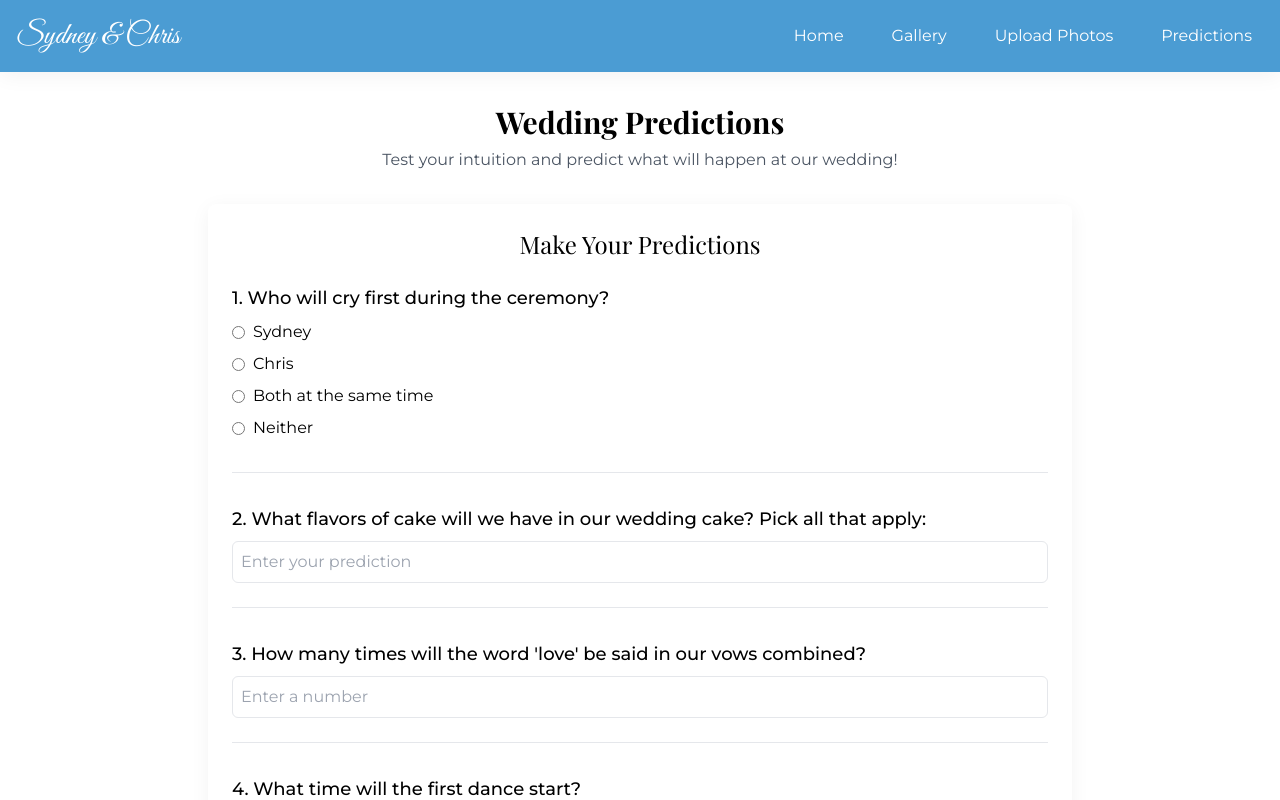
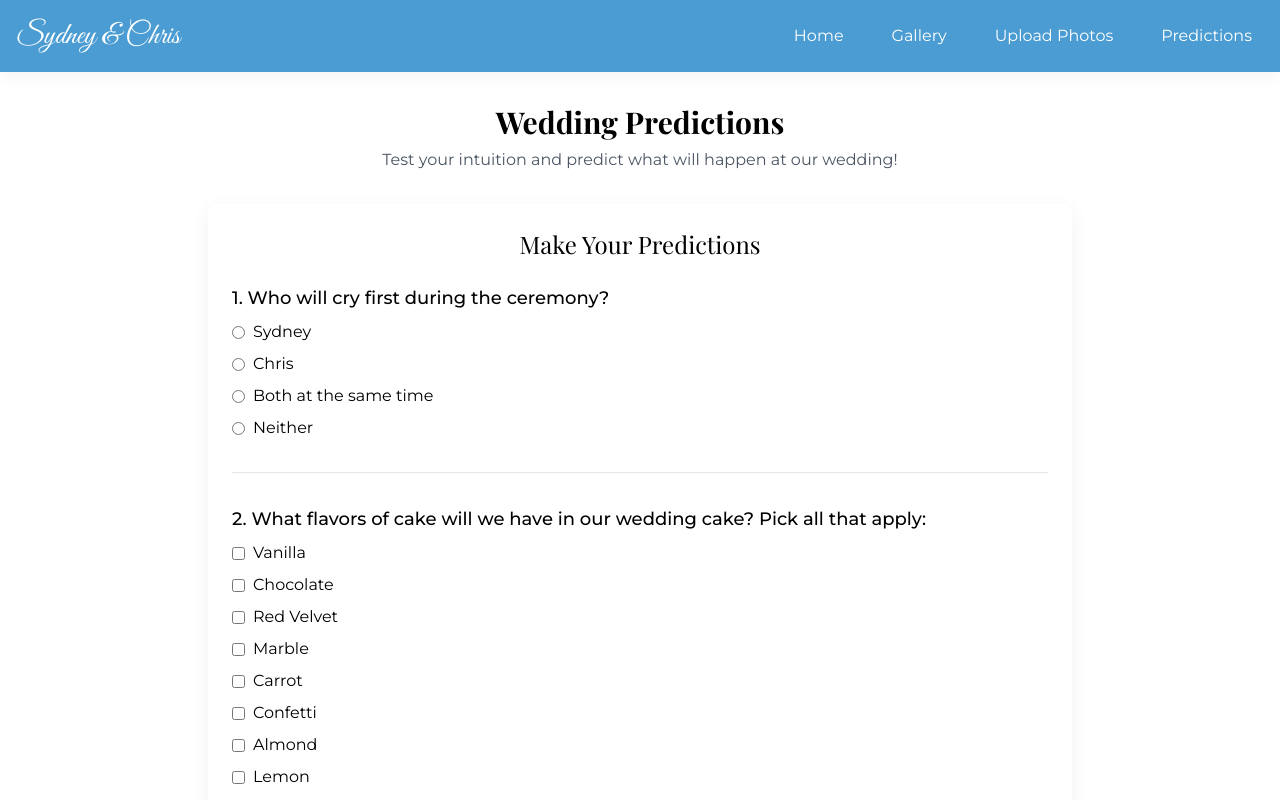
Before and after one commit to chrisleonardxc/wedding-website, a Next.js app: page /wedding-predictions in a window 1280 px wide. Both pictures are taken after typing "Sample" into the empty fields and a click on the button "Continue to Predictions". Shown: the top 800 px of the page. Built offline with nearby package versions, Linux system fonts and the light colour scheme.

Commit message:
fix multi-select questions

```diff
--- a/pages/wedding-predictions.js
+++ b/pages/wedding-predictions.js
@@ -89,7 +89,14 @@ export default function WeddingPredictions() {
     }
 
     // Check if all questions are answered
-    const unansweredQuestions = predictions.filter(q => !answers[q.id]);
+    const unansweredQuestions = predictions.filter(q => {
+      const answer = answers[q.id];
+      if (q.type === 'multiple-select') {
+        return !answer || answer.length === 0;
+      }
+      return !answer;
+    });
+
     if (unansweredQuestions.length > 0) {
       setError(`Please answer all questions before submitting (${unansweredQuestions.length} remaining)`);
       return;
@@ -139,9 +146,10 @@ export default function WeddingPredictions() {
     setShowQuestions(false);
   };
 
-  // Replace the renderQuestionInput function with this simplified version:
+  const renderQuestionInput = (question) => {
+    // Add debugging
+    console.log('Question type:', question.type, 'Question ID:', question.id);
 
-  const renderQuestionInput = (question) => {
     // Check if this is a time-related question
     const isTimeQuestion = (question.placeholder && question.placeholder.includes('HH:MM')) ||
                           question.question.toLowerCase().includes('what time') ||
@@ -150,6 +158,7 @@ export default function WeddingPredictions() {
 
     switch (question.type) {
       case 'multiple-choice':
+        console.log('Rendering multiple-choice for question', question.id);
         return (
           <div className="mt-2">
             {question.options.map((option, index) => (
@@ -166,6 +175,41 @@ export default function WeddingPredictions() {
                 <label htmlFor={`question-${question.id}-option-${index}`}>{option}</label>
               </div>
             ))}
+          </div>
+        );
+      case 'multiple-select':
+        console.log('Rendering multiple-select for question', question.id);
+        return (
+          <div className="mt-2">
+            {question.options.map((option, index) => {
+              const currentAnswers = answers[question.id] || [];
+              const isChecked = currentAnswers.includes(option);
+
+              return (
+                <div key={index} className="flex items-center mb-2">
+                  <input
+                    type="checkbox"
+                    id={`question-${question.id}-option-${index}`}
+                    value={option}
+                    checked={isChecked}
+                    onChange={(e) => {
+                      const currentAnswers = answers[question.id] || [];
+                      let newAnswers;
+
+                      if (e.target.checked) {
+                        newAnswers = [...currentAnswers, option];
+                      } else {
+                        newAnswers = currentAnswers.filter(answer => answer !== option);
+                      }
+
+                      handleAnswerChange(question.id, newAnswers);
+                    }}
+                    className="mr-2"
+                  />
+                  <label htmlFor={`question-${question.id}-option-${index}`}>{option}</label>
+                </div>
+              );
+            })}
           </div>
         );
       case 'number':
@@ -235,6 +279,7 @@ export default function WeddingPredictions() {
           />
         );
       default:
+        console.log('Falling to default case for question', question.id, 'with type', question.type);
         return (
           <input
             type="text"
```
